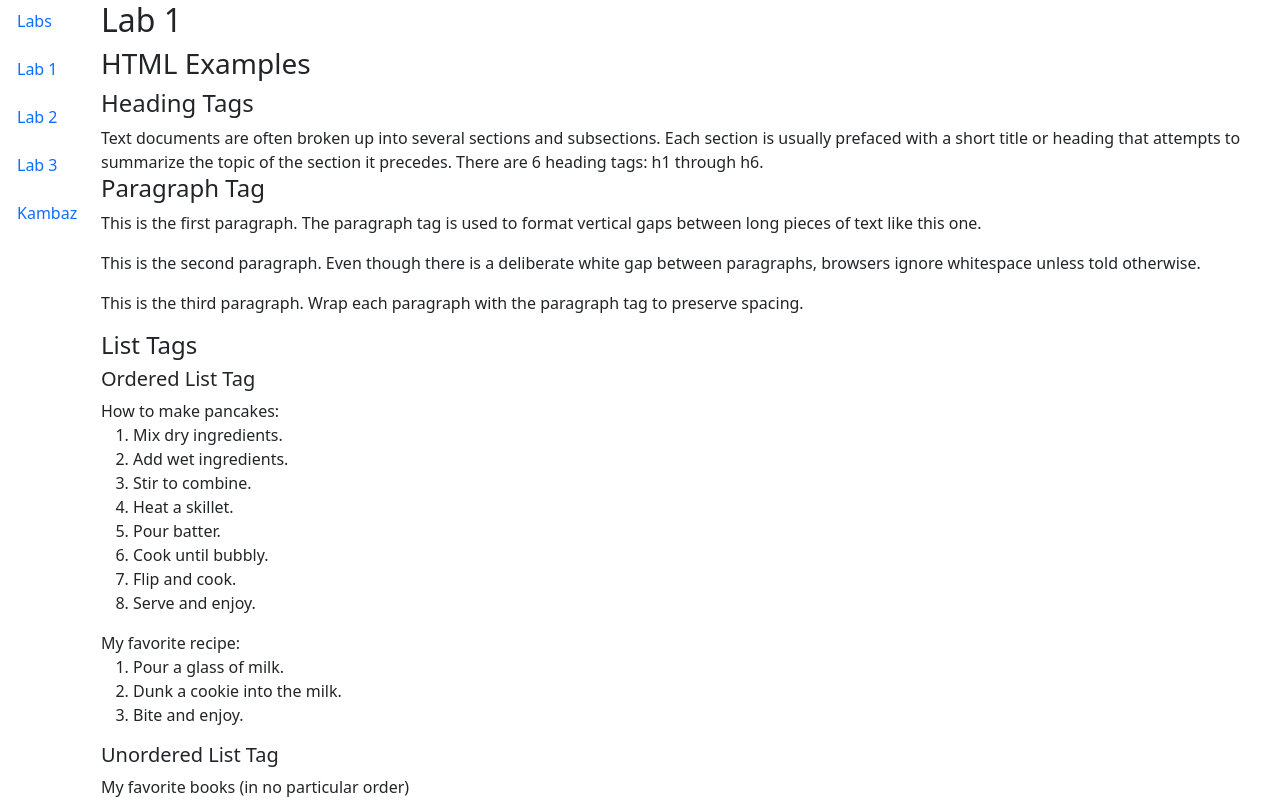
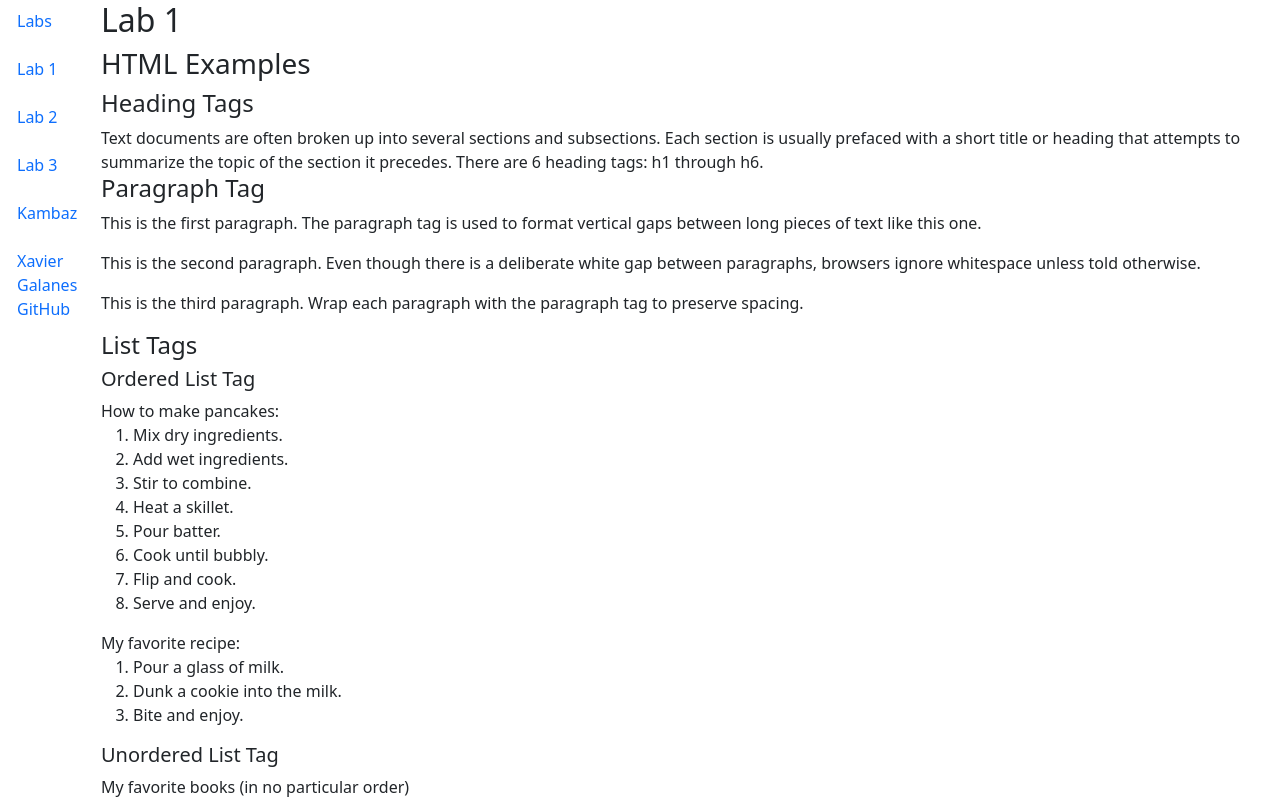
Before and after one commit to 8q8b/kambaz-next-js, a Next.js app: page /labs/lab1 in a window 1280 px wide. Shown: the top 800 px of the page. Built offline with nearby package versions, Linux system fonts and the light colour scheme.

Commit message:
updated TOC

```diff
--- a/app/labs/TOC.tsx
+++ b/app/labs/TOC.tsx
@@ -25,6 +25,9 @@ export default function TOC() {
       <Nav.Link as={Link} href="/">
         Kambaz
       </Nav.Link>
+      <Nav.Link href="https://github.com/8q8b/kambaz-next-js">
+        Xavier Galanes GitHub
+      </Nav.Link>
     </Nav>
   );
 }
```
